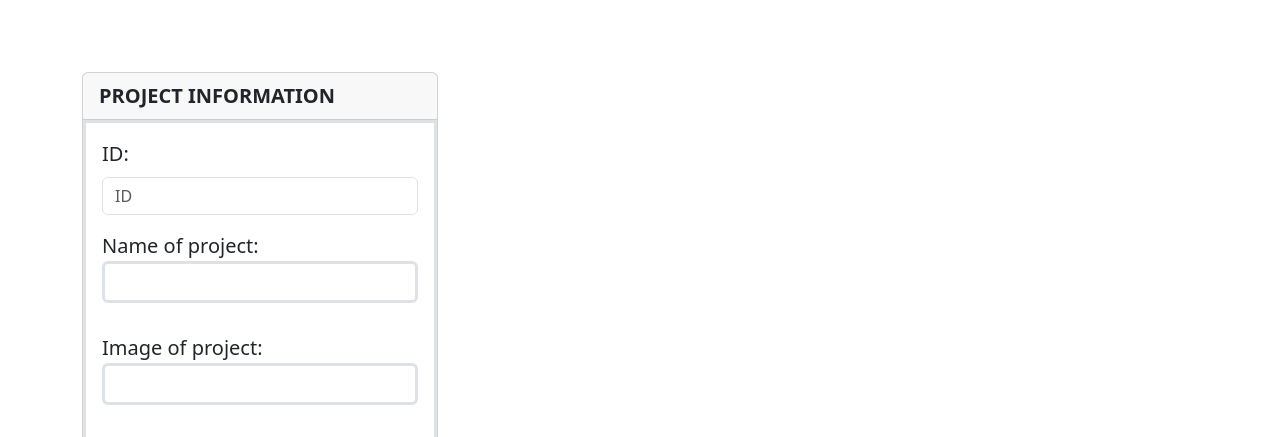
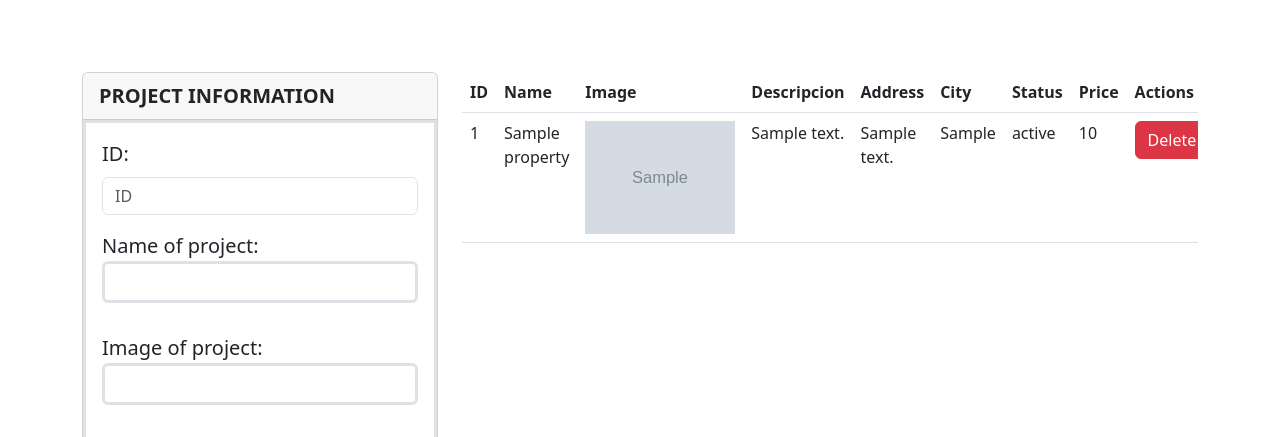
Before and after one commit to mlestrella843/RealEstateWeb_Win, a PHP site: page /edit.php in a window 1280 px wide. Shown: the part 62-499 px from the top of the page. Run offline with PHP 8.4, Linux system fonts and the light colour scheme; tables that the repository leaves empty or names only in its code hold one stand-in row (values such as "Sample post"); grey boxes marked "Sample" are stand-in pictures; data that the repository does not hold is empty.

Commit message:
Improving Edit functionality

```diff
--- a/edit.php
+++ b/edit.php
@@ -60,6 +60,9 @@
 
     }
 
+      $sentence=$connection->prepare("SELECT * FROM `properties`");
+      $sentence->execute();
+      $properties = $sentence;
 
 ?>
 
@@ -104,7 +107,56 @@
             </div>
         <!-------->
         </div>
+
+
+        <div class="col-md-8">
+     <!----------->
+            <div class="table-responsive">
+                <table class="table">
+                    <thead>
+                        <tr>
+                            <th>ID</th>
+                            <th>Name</th>
+                            <th>Image</th>
+                            <th>Descripcion</th>
+                            <th>Address</th>
+                            <th>City</th>
+                            <th>Status</th>
+                            <th>Price</th>
+                            <th>Actions</th>
+                        </tr>
+                    </thead>
+                    <tbody>
+                      <?php foreach($properties as $property) { ?>
+                        <tr>
+                            <td><?php echo $property['id']; ?></td>
+                            <td><?php echo $property['name']; ?></td>
+
+                            <td>
+                                <img width="150" src="Images/<?php echo $property['image']; ?>" alt="" srcset="">
+                            </td>
+
+                            <td><?php echo $property['description']; ?></td>
+
+                            <td><?php echo $property['address']; ?></td>
+                            <td><?php echo $property['city']; ?></td>
+
+                            <td><?php echo $property['status']; ?></td>
+                            <td><?php echo $property['price']; ?></td>
+
+                            <td> <a class="btn btn-danger" href="adminSite.php?txtID=<?php echo $property['id']; ?>" role="button">Delete</a></td>
+
+                            <td> <a class="btn btn-info text-white" href="edit.php?txtID=<?php echo $property['id']; ?>" role="button">Edit</a></td>
+
+                        </tr>
+                       <?php } ?>
+                    </tbody>
+                </table>
+            </div>
+    <!----------->
         </div>
-        </div>
+    </div>
+
+</div>
 
         <?php include('footer.php');  ?>
```
Also changed, not shown: adminSite.php (line endings or trailing spaces).
